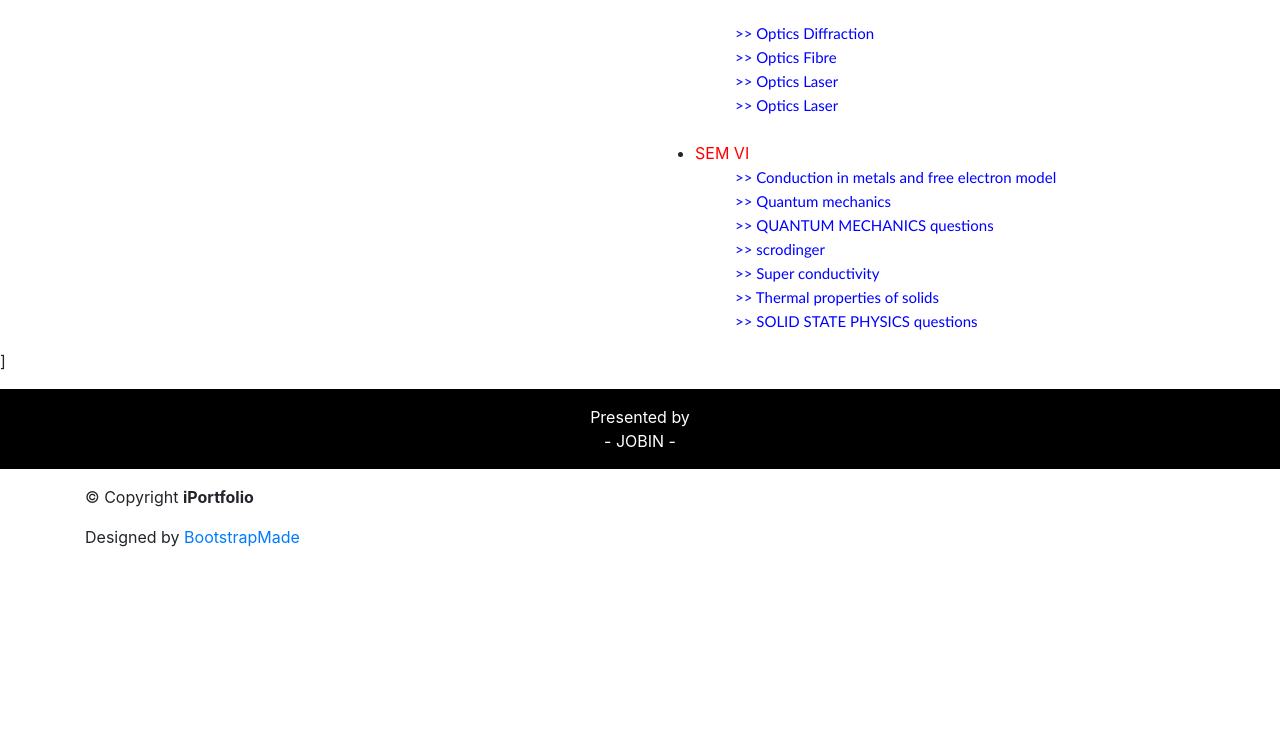
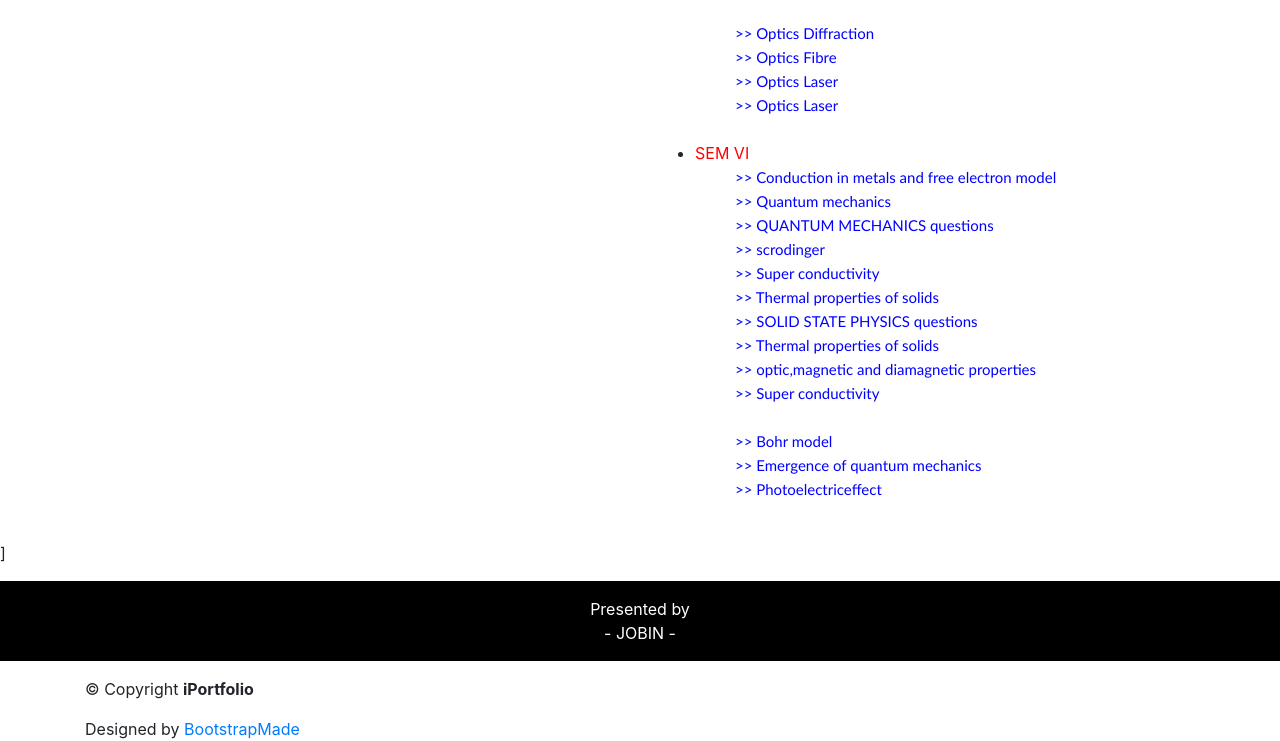
Before and after one commit to techworldthink/PCA, a plain HTML site: page index.html in a window 1280 px wide. Shown: the part 1491-2232 px from the top of the page. Before the commit the page ends 2040 px from the top, so only its background shows below. Drawn offline with Linux system fonts and the light colour scheme; files that its build step writes are made by us from their sources.

Commit message:
s6 optic

```diff
--- a/index.html
+++ b/index.html
@@ -188,20 +188,49 @@
                 <br>
                 <li><a class="red">SEM VI </a></li>
                 <ul>
-                  <li class="non-dot"><a href="Download/S6/SOLID STATE/conduction in metals and free electron model 6 sem-solids.pdf" class="blue download-font" target="_blank">
+                  <li class="non-dot"><a
+                      href="Download/S6/SOLID STATE/conduction in metals and free electron model 6 sem-solids.pdf"
+                      class="blue download-font" target="_blank">
                       &#62;&#62; Conduction in metals and free electron model </a> </li>
-                  <li class="non-dot"><a href="Download/S6/SOLID STATE/mod2.quantum mechanics.pdf" class="blue download-font" target="_blank">
+                  <li class="non-dot"><a href="Download/S6/SOLID STATE/mod2.quantum mechanics.pdf"
+                      class="blue download-font" target="_blank">
                       &#62;&#62; Quantum mechanics </a> </li>
-                  <li class="non-dot"><a href="Download/S6/SOLID STATE/QUANTUM MECHANICS questions.pdf" class="blue download-font" target="_blank">
+                  <li class="non-dot"><a href="Download/S6/SOLID STATE/QUANTUM MECHANICS questions.pdf"
+                      class="blue download-font" target="_blank">
                       &#62;&#62; QUANTUM MECHANICS questions </a> </li>
-                  <li class="non-dot"><a href="Download/S6/SOLID STATE/scrodinger.pdf" class="blue download-font" target="_blank">
+                  <li class="non-dot"><a href="Download/S6/SOLID STATE/scrodinger.pdf" class="blue download-font"
+                      target="_blank">
                       &#62;&#62; scrodinger </a> </li>
-                  <li class="non-dot"><a href="Download/S6/SOLID STATE/SUPER.pdf" class="blue download-font" target="_blank">
+                  <li class="non-dot"><a href="Download/S6/SOLID STATE/SUPER.pdf" class="blue download-font"
+                      target="_blank">
                       &#62;&#62; Super conductivity </a> </li>
-                  <li class="non-dot"><a href="Download/S6/SOLID STATE/thermal properties of solids 6 sem- solids.pdf" class="blue download-font" target="_blank">
+                  <li class="non-dot"><a href="Download/S6/SOLID STATE/thermal properties of solids 6 sem- solids.pdf"
+                      class="blue download-font" target="_blank">
                       &#62;&#62; Thermal properties of solids </a> </li>
-                      <li class="non-dot"><a href="Download/S6/SOLID STATE/SOLID STATE PHYSICS questions.pdf" class="blue download-font" target="_blank">
-                        &#62;&#62; SOLID STATE PHYSICS questions </a> </li>
+                  <li class="non-dot"><a href="Download/S6/SOLID STATE/SOLID STATE PHYSICS questions.pdf"
+                      class="blue download-font" target="_blank">
+                      &#62;&#62; SOLID STATE PHYSICS questions </a> </li>
+                  <li class="non-dot"><a href="Download/S6/SOLID STATE/2/3. thermal properties of solids.pdf"
+                      class="blue download-font" target="_blank">
+                      &#62;&#62; Thermal properties of solids </a> </li>
+                  <li class="non-dot"><a href="Download/S6/SOLID STATE/2/optic,magnetic and diamagnetic properties.pdf"
+                      class="blue download-font" target="_blank">
+                      &#62;&#62; optic,magnetic and diamagnetic properties </a> </li>
+                  <li class="non-dot"><a href="Download/S6/SOLID STATE/2/super.pdf"
+                      class="blue download-font" target="_blank">
+                      &#62;&#62; Super conductivity</a> </li>
+                  <br>
+                  <li class="non-dot"><a href="Download/S6/Quantum/Bohr model.pdf" class="blue download-font"
+                      target="_blank">
+                      &#62;&#62; Bohr model </a> </li>
+                  <li class="non-dot"><a href="Download/S6/Quantum/emergence of quantum mechanics.pdf"
+                      class="blue download-font" target="_blank">
+                      &#62;&#62; Emergence of quantum mechanics </a> </li>
+                  <li class="non-dot"><a href="Download/S6/Quantum/photoelectriceffec.pdf" class="blue download-font"
+                      target="_blank">
+                      &#62;&#62; Photoelectriceffect </a> </li>
+
+                  <br>
 
                 </ul>
               </ul>
```
Also changed, not shown: 1 other file.
